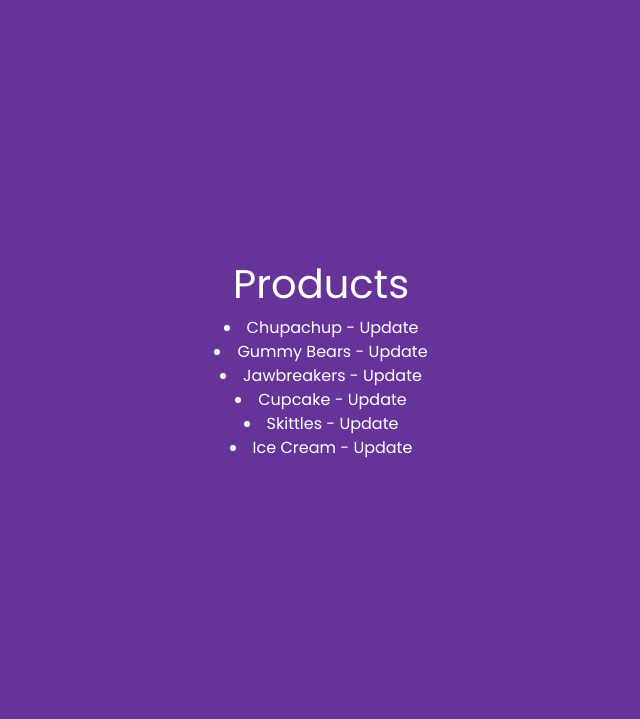
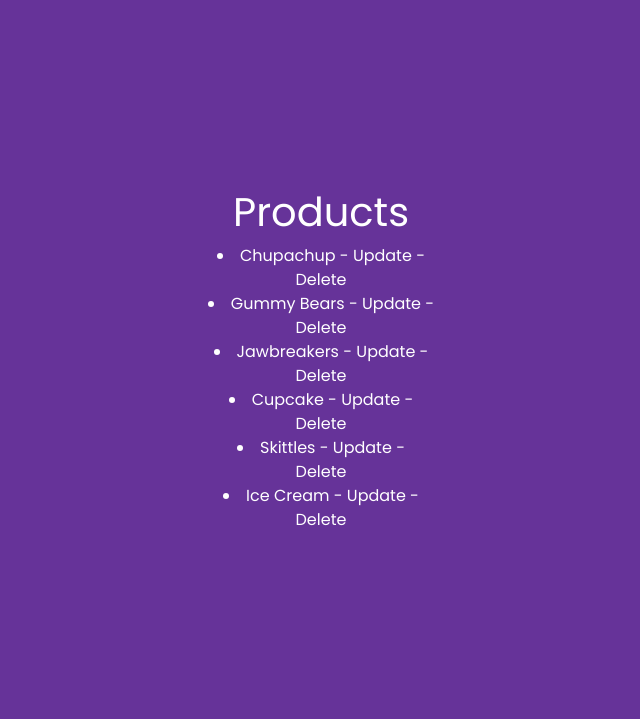
Before and after one commit to H3AR7B3A7/DjangoCourse, a Django app: page /products/ in a window 1280 px wide. Shown: the part 60-779 px from the top of the page, without its empty margins (319-959 px from the left). Run offline with Django 3.2, Linux system fonts and the light colour scheme; data comes from the database, SQL or seed files in the repository.

Commit message:
:sparkles: Added button to DELETE product

```diff
--- a/djangoProject/urls.py
+++ b/djangoProject/urls.py
@@ -19,18 +19,16 @@
 from DjangoCourse.views import *
 from products.views import *
 
-from django.conf import settings
-from django.conf.urls.static import static
-
 urlpatterns = [
     path('', index, name='index'),
     path('contact/', contact, name='contact'),
 
     path('products/', product_all, name='products'),
     path('product/', product_detail, name='product'),
-    path('form/', product_form, name='form'),
-    path('customform/', custom_product_form, name='customform'),
-    path('update/<int:product_id>', update_form, name='updateform'),
+    path('form/', product_form, name='product_form'),
+    path('customform/', custom_product_form, name='custom_product_form'),
+    path('update/<int:product_id>', update_form, name='update_product_form'),
+    path('delete/<int:product_id>', delete_product, name='delete_product'),
 
     path('admin/', admin.site.urls),
 ]
--- a/products/templates/product/products.html
+++ b/products/templates/product/products.html
@@ -5,7 +5,11 @@
     {% for item in list %}
     <li>
         <a href="/product/?id={{ item.id }}">{{ item.title }}</a> -
-        <a href="/update/{{ item.id }}">Update</a>
+        <a href="/update/{{ item.id }}">Update</a> -
+        <form id="del-form" action="/delete/{{ item.id }}" method="post">
+            {% csrf_token %}
+            <a id="del" onclick="this.closest('form').submit()">Delete</a>
+        </form>
     </li>
     {% endfor %}
 
--- a/products/views.py
+++ b/products/views.py
@@ -1,4 +1,4 @@
-from django.shortcuts import render
+from django.shortcuts import render, get_object_or_404
 from .models import Product
 from .forms import ProductForm
 from django.shortcuts import redirect
@@ -47,7 +47,7 @@
 
 
 def update_form(request, product_id):
-    obj = Product.objects.get(id=product_id)
+    obj = get_object_or_404(Product, id=product_id)
     initial_data = {
         'title': obj.title,
         'description': obj.description,
@@ -61,3 +61,10 @@
         "form": form
     }
     return render(request, "product/form.html", context)
+
+
+def delete_product(request, product_id):
+    obj = get_object_or_404(Product, id=product_id)
+    if request.method == "POST":
+        obj.delete()
+    return redirect('/products')
```
